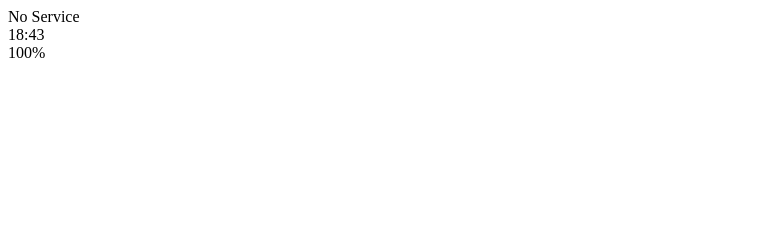
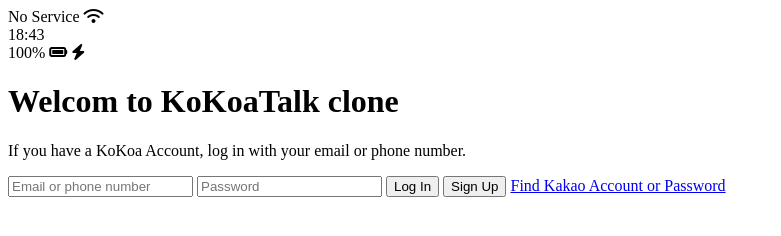
Before and after one commit to Tuwasduliebst/html_css_js_revival, a plain HTML site: page index.html in a window 1280 px wide. Shown: the whole page, without its empty margins (0-781 px from the left). Drawn offline with Linux system fonts and the light colour scheme.

Commit message:
html 마치고 css 시작전

```diff
--- a/index.html
+++ b/index.html
@@ -3,22 +3,36 @@
 <head>
     <meta charset="UTF-8">
     <meta name="viewport" content="width=device-width, initial-scale=1.0">
-    <title>Welcom to KoKoaTalk </title>
+    <title>Welcom to KoKoaTalk Clone</title>
+    <!-- About BEM CSS https://nykim.work/15 -->
+    <!-- About Icons https://heroicons.com/ .... https://fontawesome.com/-->
 </head>
 <body>
-    <div id="status-bar">
+    <div class="status-bar">
         <div class="status-bar__column">
             <span>No Service</span>
-            <!-- To Do: Wifi Icon -->
+           <i class="fa-solid fa-wifi"></i>
         </div>
         <div class="status-bar__column">
             <span>18:43</span>
         </div>
         <div class="status-bar__column">
             <span>100%</span>
-            <!-- Battery Icon -->
-            <!-- Lighting Icon -->
+           <i class="fa-solid fa-battery-full"></i>
+           <i class="fa-solid fa-bolt"></i>
         </div>
     </div>
+    <header class="welcome-header">
+        <h1 class="welcome-header__title">Welcom to KoKoaTalk clone</h1>
+        <p class="welcome-header__text">If you have a KoKoa Account, log in with your email or phone number.</p>
+    </header>
+    <form id="login-form">
+        <input type="text" placeholder="Email or phone number" required />
+        <input type="text" placeholder="Password" required />
+        <input type="submit" value="Log In" />
+        <input type="submit" value="Sign Up" />
+        <a href="#">Find Kakao Account or Password</a>
+    </form>
+    <script src="https://kit.fontawesome.com/7fd936c669.js" crossorigin="anonymous"></script>
 </body>
 </html>
```
